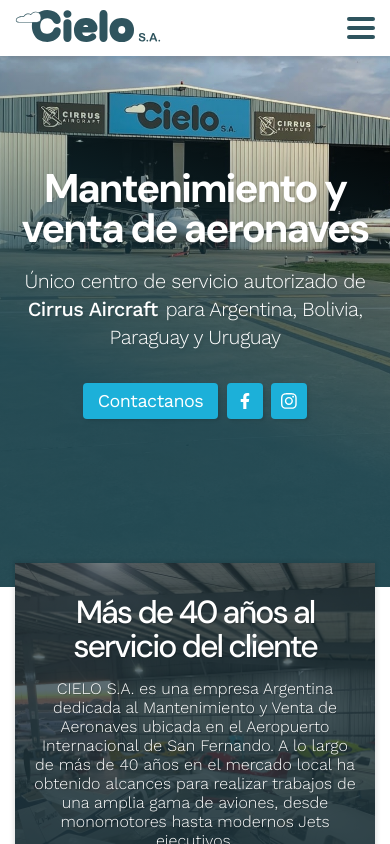
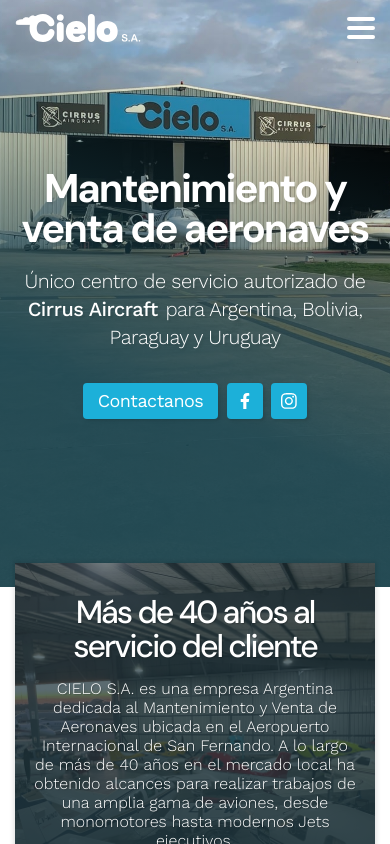
Before and after one commit to lucas-paviotti/cielo-frontend, a Next.js app: page / in a window 390 px wide. Shown: the top 844 px of the page. Built offline with nearby package versions, Linux system fonts and the light colour scheme.

Commit message:
Terminar el menu mobile

```diff
--- a/components/Header.js
+++ b/components/Header.js
@@ -13,6 +13,7 @@ export const Header = ({socials}) => {
         width: undefined,
         height: undefined,
     });
+    const [transparent, setTransparent] = useState(false);
 
     useEffect(() => {
         const handleResize = () => {
@@ -32,16 +33,32 @@ export const Header = ({socials}) => {
         }
     }, [size.width, menuOpen]);
 
+    useEffect(() => {
+        changeBackground();
+        window.addEventListener("scroll", changeBackground);
+    }, []);
+
     const menuToggleHandler = () => {
         setMenuOpen(!menuOpen);
     };
 
+    const changeBackground = () => {
+        if (window.scrollY == 0) {
+            setTransparent(true)
+        } else {
+            setTransparent(false)
+        }
+    }
+
     return (
-        <header className='header'>
+        <header className={`header ${transparent && !menuOpen ? 'transparent' : ''}`}>
             <div className='container header__container'>
                 <div className='header__logo'>
                     <a href="/">
-                        <Image src="/images/logo/logo-deep-blue.svg" alt="Logo Cielo" width={146} height={32} />
+                        {transparent && !menuOpen
+                            ? <Image src="/images/logo/logo-white.svg" alt="Logo Cielo" width={146} height={32} />
+                            : <Image src="/images/logo/logo-deep-blue.svg" alt="Logo Cielo" width={146} height={32} />
+                        }
                     </a>
                 </div>
                 <nav className={`header__nav ${menuOpen ? 'isMenu' : ''}`}>
--- a/components/LinkListSubmenu.js
+++ b/components/LinkListSubmenu.js
@@ -15,7 +15,7 @@ export const LinkListSubmenu = ({items}) => {
             <span onClick={submenuOpen}>{name}</span>
             <ul className={`header__link-list-submenu ${submenu ? 'open' : 'closed'}`}>
                 {links.map((link, index) => {
-                    return <li className="footer__link-list-subitem"><a href={link.to}>{link.title}</a></li>;
+                    return <li className="header__link-list-subitem" key={index}><a href={link.to}>{link.title}</a></li>;
                 })}
             </ul>
         </li>
--- a/styles/components/Header.scss
+++ b/styles/components/Header.scss
@@ -6,11 +6,31 @@
     transition: 0.3s ease all;
     background-color: $white;
     box-shadow: 0px 0px 4px 2px rgba(0,0,0,0.1);
+    &.transparent {
+        background-color: transparent;
+        box-shadow: none;
+        .header__toggle {
+            span {
+                background-color: $white;
+            }
+        }
+    }
     &__container {
         height: 100%;
         display: flex;
         justify-content: space-between;
         align-items: center;
+    }
+    &__logo {
+        width: 7.875rem;
+        height: auto;
+        @media (min-width: $mobile-breakpoint) {
+            width: 9.125rem;
+        }
+        a {
+            display: block;
+            line-height: 0;
+        }
     }
     &__nav {
         top: $header-height-mobile;
@@ -30,6 +50,26 @@
         transition: 0.3s ease transform;
         &.isMenu {
             transform: translate(100%);
+        }
+    }
+    &__link-list {
+        width: 100%;
+        margin-bottom: 0.5rem;
+    }
+    &__link-list-item {
+        span, a {
+            display: block;
+            padding: 0.5rem;
+
+        }
+    }
+    &__socials {
+        width: 100%;
+        padding: 0.5rem;
+        margin-bottom: 4rem;
+        a {
+            font-size: 1.2rem;
+            padding: 0 1rem;
         }
     }
     &__toggle {
@@ -76,13 +116,10 @@
     }
     &__link-list-submenu {
         overflow: hidden;
-        -webkit-transition: all 0.3s ease-in;
-        -moz-transition: all 0.3s ease-in;
-        -o-transition: all 0.3s ease-in;
-        transition: all 0.3s ease-in;
+        max-height: 200px;
+        transition: all 0.5s ease-in-out;
         &.closed {
-            height: 0px;
-            transition: all 0.3s ease-in;
+            max-height: 0px;
         }
     }
 }
```
